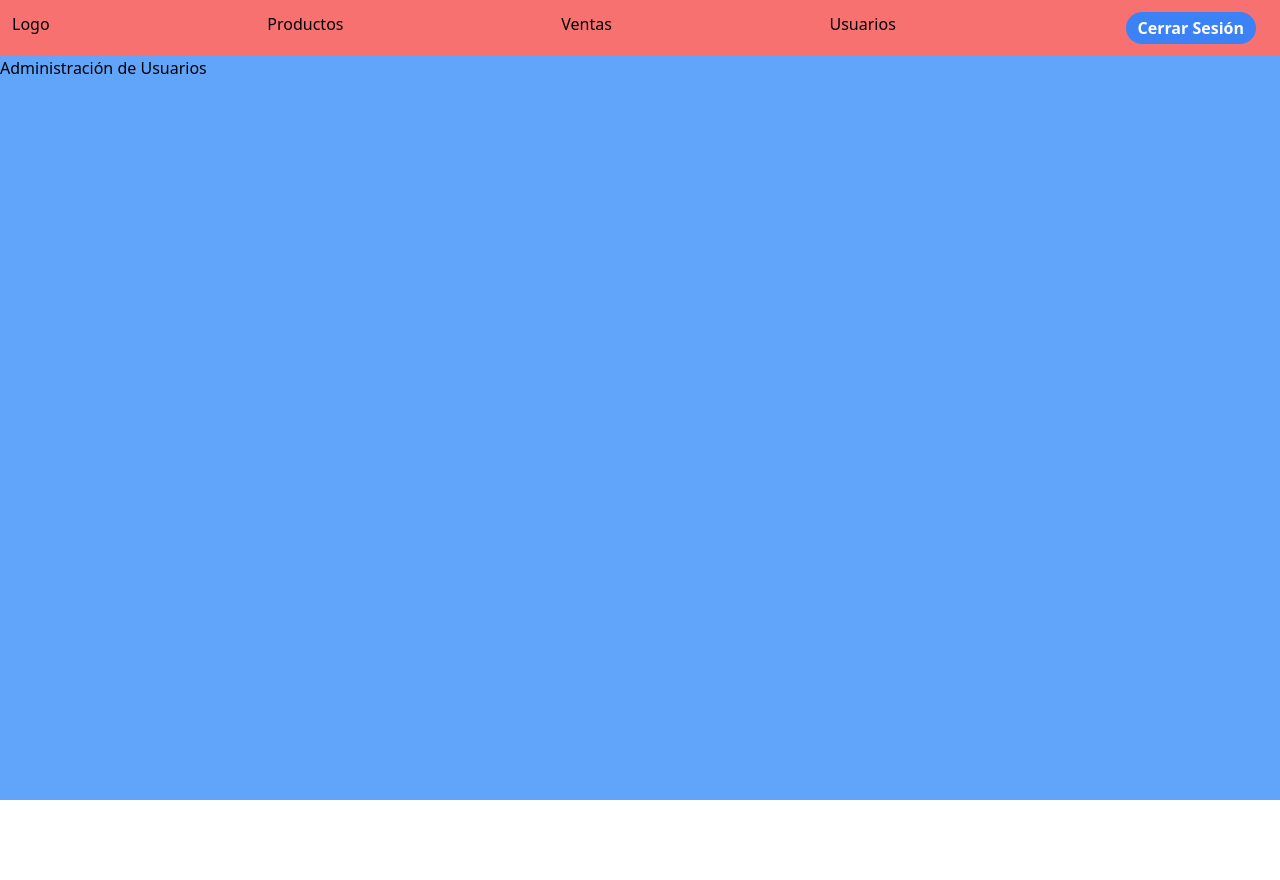
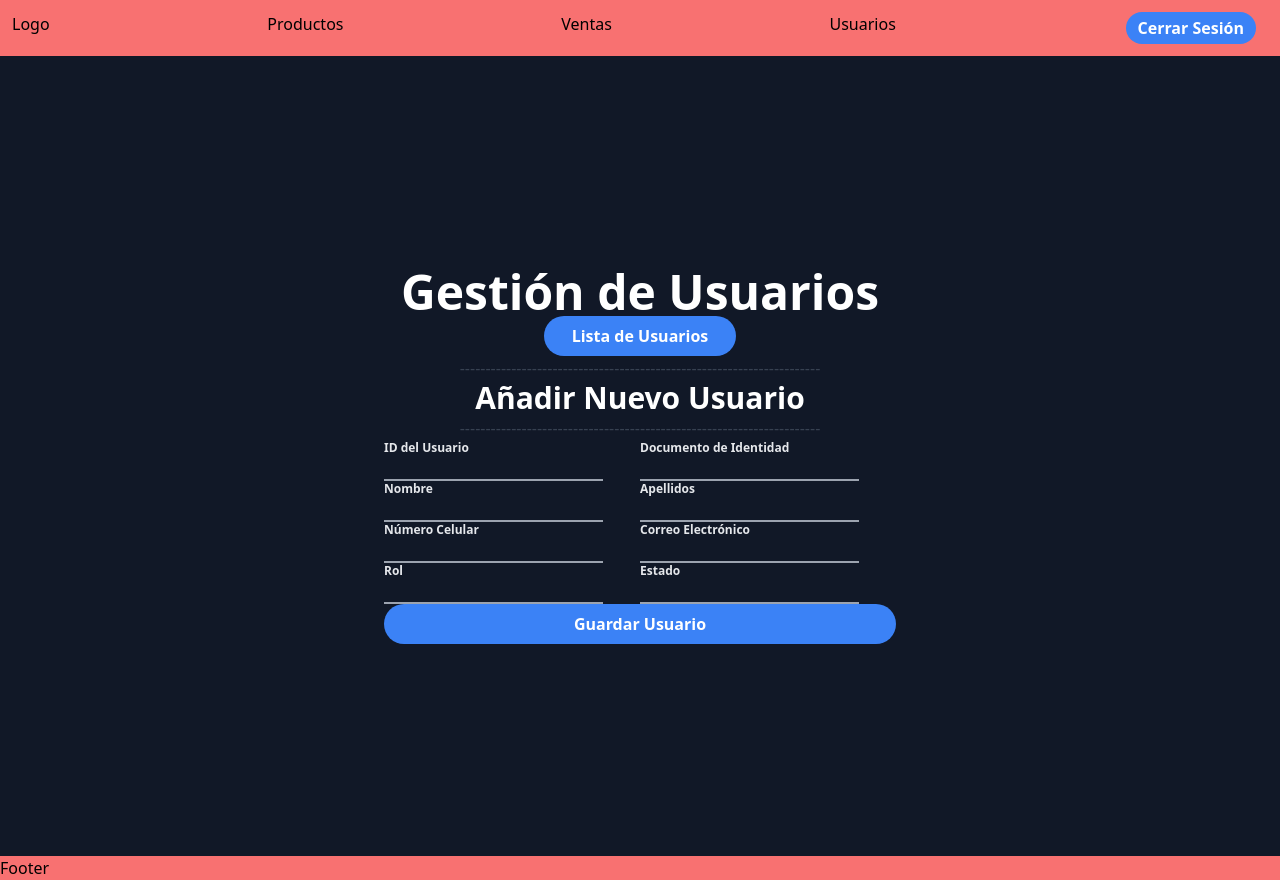
Before and after one commit to jagomezpe/astratic, a React (Create React App) app: page /admin/usuarios in a window 1280 px wide. Before the commit the page ends 800 px from the top, so only its background shows below. Built offline with nearby package versions, Linux system fonts and the light colour scheme.

Commit message:
agregar formulario y tabla para el módulo de gestión de usuarios

```diff
--- a/src/layouts/PrivateLayout.jsx
+++ b/src/layouts/PrivateLayout.jsx
@@ -6,12 +6,12 @@ const PrivateLayout = ({children}) => {
     return (
         <div className="flex flex-col justify-between h-screen">
             <Sidebar/>
-            <div className="h-full overflow-y-scroll bg-blue-400">
-                <main className="h-full">
+            <div className='min-h-screen flex flex-col items-center justify-center lg:px-10 bg-gray-900'>
+                <main className='max-w-lg w-full'>
                     {children}
                 </main>
-                <Footer/>
             </div>
+            <Footer/>
         </div>
     )
 }
--- a/src/pages/admin/Productos.jsx
+++ b/src/pages/admin/Productos.jsx
@@ -1,4 +1,4 @@
-import React, { useEffect } from 'react'
+import React from 'react'
 
 const Productos = () => {
     return (
--- a/src/pages/admin/Usuarios.jsx
+++ b/src/pages/admin/Usuarios.jsx
@@ -1,9 +1,179 @@
-import React from 'react'
+import React, { useEffect, useState} from 'react'
 
 export const Usuarios = () => {
+    const [mostrarTabla, setMostrarTabla] = useState(false)
+    const [usuarios, setUsuarios] = useState([])
+    const [textoBoton, setTextoBoton] = useState("Añadir Nuevo Usuario")
+
+    const usuariosBackend = [
+        {
+            editar: <button>Editar</button>,
+            eliminar: <button>Eliminar</button>,
+            IDUsuario: "123ABC",
+            documentoIdentidad: "1088000789",
+            nombre: "Amapola",
+            apellidos: "Polar",
+            numeroCelular: 3218885555,
+            correoElectronico: "amapolar@email.com",
+            rol: "Vendedor",
+            estado: "AUTORIZADO"
+        },
+        {
+            editar: <button>Editar</button>,
+            eliminar: <button>Eliminar</button>,
+            IDUsuario: "456DEF",
+            documentoIdentidad: "1077111654",
+            nombre: "Patricia Ana",
+            apellidos: "Tugillo",
+            numeroCelular: 3117772222,
+            correoElectronico: "patana@email.com",
+            rol: "-",
+            estado: "PENDIENTE"
+        },
+        {
+            editar: <button>Editar</button>,
+            eliminar: <button>Eliminar</button>,
+            IDUsuario: "789GHI",
+            documentoIdentidad: "1099555123",
+            nombre: "Ébano",
+            apellidos: "Banquete",
+            numeroCelular: 3187774444,
+            correoElectronico: "ebaquete@email.com",
+            rol: "Administrador",
+            estado: "AUTORIZADO"
+        }
+    ]
+
+    useEffect(()=> {
+        // Obtener listas de usuarios desde el backend
+        setUsuarios(usuariosBackend)
+    }, [])
+
+    useEffect (()=>{
+        if (mostrarTabla) {
+            setTextoBoton("Añadir Nuevo Usuario")
+        } else {
+            setTextoBoton("Lista de Usuarios")
+        }
+    }, [mostrarTabla])
+
+    return (
+        <div className='flex flex-col'>
+            <h2 className='text-center text-5xl font-bold text-white'>Gestión de Usuarios</h2>
+            <button onClick={()=>{setMostrarTabla(!mostrarTabla)}} className='flex items-center justify-center bg-blue-500 p-2 text-white rounded-full hover:bg-blue-600 font-semibold text-base mx-40'>
+                {textoBoton}
+            </button>
+            {mostrarTabla ? <TablaUsuarios listaUsuarios={usuarios}/> : <FormularioCreacionUsuario/>}
+        </div>
+    )
+}
+
+const TablaUsuarios = ({listaUsuarios}) => {
+    useEffect(()=> {
+        console.log(listaUsuarios)
+    }, [listaUsuarios])
+    return (
+        <div className='flex flex-col items-center justify-center'>
+            <div className='text-gray-700 text-center'>
+                    ----------------------------------------------------------------------
+            </div>
+            <h3 className='text-center text-3xl font-semibold text-white'>Lista de Usuarios</h3>
+            <div className='text-gray-700 text-center'>
+                    ----------------------------------------------------------------------
+            </div>
+            <table className='text-white'>
+                <thead>
+                    <tr>
+                        <th>Editar</th>
+                        <th>Eliminar</th>
+                        <th>ID Usuario</th>
+                        <th>Documento</th>
+                        <th>Nombre</th>
+                        <th>Apellidos</th>
+                        <th>Número Celular</th>
+                        <th>Correo Electónico</th>
+                        <th>Rol</th>
+                        <th>Estado</th>
+                    </tr>
+                </thead>
+                <tbody>
+                    {listaUsuarios.map((usuario)=> {
+                        return (
+                            <tr>
+                                <td>{usuario.editar}</td>
+                                <td>{usuario.eliminar}</td>
+                                <td>{usuario.IDUsuario}</td>
+                                <td>{usuario.documentoIdentidad}</td>
+                                <td>{usuario.nombre}</td>
+                                <td>{usuario.apellidos}</td>
+                                <td>{usuario.numeroCelular}</td>
+                                <td>{usuario.correoElectronico}</td>
+                                <td>{usuario.rol}</td>
+                                <td>{usuario.estado}</td>
+                            </tr>
+                        )
+                    })}
+                </tbody>
+            </table>
+        </div>
+    )
+}
+
+const FormularioCreacionUsuario = () => {
     return (
         <div>
-            Administración de Usuarios
+            <div className='text-gray-700 text-center'>
+                    ----------------------------------------------------------------------
+            </div>
+            <h3 className='text-center text-3xl font-semibold text-white'>Añadir Nuevo Usuario</h3>
+            <div className='text-gray-700 text-center'>
+                    ----------------------------------------------------------------------
+            </div>
+            <form className='grid grid-cols-2'>
+                <div>
+                    <h6 className='text-gray-200 font-semibold text-xs'>ID del Usuario</h6>
+                    <input type="text" required
+                    className='appeareance-none focus:outline-none border-b-2 border-gray-400 text-white font-semibold focus:border-blue-500 focus:z-10 sm:text-sm bg-gray-900 hover:border-white'/>
+                </div>
+                <div>
+                    <h6 className='text-gray-200 font-semibold text-xs'>Documento de Identidad</h6>
+                    <input type="text" required
+                    className='appeareance-none focus:outline-none border-b-2 border-gray-400 text-white font-semibold focus:border-blue-500 focus:z-10 sm:text-sm bg-gray-900 hover:border-white'/>
+                </div>
+                <div>
+                    <h6 className='text-gray-200 font-semibold text-xs'>Nombre</h6>
+                    <input type="text" required
+                    className='appeareance-none focus:outline-none border-b-2 border-gray-400 text-white font-semibold focus:border-blue-500 focus:z-10 sm:text-sm bg-gray-900 hover:border-white'/>
+                </div>
+                <div>
+                    <h6 className='text-gray-200 font-semibold text-xs'>Apellidos</h6>
+                    <input type="text" required
+                    className='appeareance-none focus:outline-none border-b-2 border-gray-400 text-white font-semibold focus:border-blue-500 focus:z-10 sm:text-sm bg-gray-900 hover:border-white'/>
+                </div>
+                <div>
+                    <h6 className='text-gray-200 font-semibold text-xs'>Número Celular</h6>
+                    <input type="tel" required
+                    className='appeareance-none focus:outline-none border-b-2 border-gray-400 text-white font-semibold focus:border-blue-500 focus:z-10 sm:text-sm bg-gray-900 hover:border-white'/>
+                </div>
+                <div>
+                    <h6 className='text-gray-200 font-semibold text-xs'>Correo Electrónico</h6>
+                    <input type="email" required
+                    className='appeareance-none focus:outline-none border-b-2 border-gray-400 text-white font-semibold focus:border-blue-500 focus:z-10 sm:text-sm bg-gray-900 hover:border-white'/>
+                </div>
+                <div>
+                    <h6 className='text-gray-200 font-semibold text-xs'>Rol</h6>
+                    <input type="text" required
+                    className='appeareance-none focus:outline-none border-b-2 border-gray-400 text-white font-semibold focus:border-blue-500 focus:z-10 sm:text-sm bg-gray-900 hover:border-white'/>
+                </div>
+                <div>
+                    <h6 className='text-gray-200 font-semibold text-xs'>Estado</h6>
+                    <input type="text" required
+                    className='appeareance-none focus:outline-none border-b-2 border-gray-400 text-white font-semibold focus:border-blue-500 focus:z-10 sm:text-sm bg-gray-900 hover:border-white'/>
+                </div>
+                <button className='col-span-2 flex items-center justify-center w-full bg-blue-500 p-2 text-white rounded-full hover:bg-blue-600 font-semibold text-base'>
+                    Guardar Usuario
+                </button>
+            </form>
         </div>
     )
 }
```
